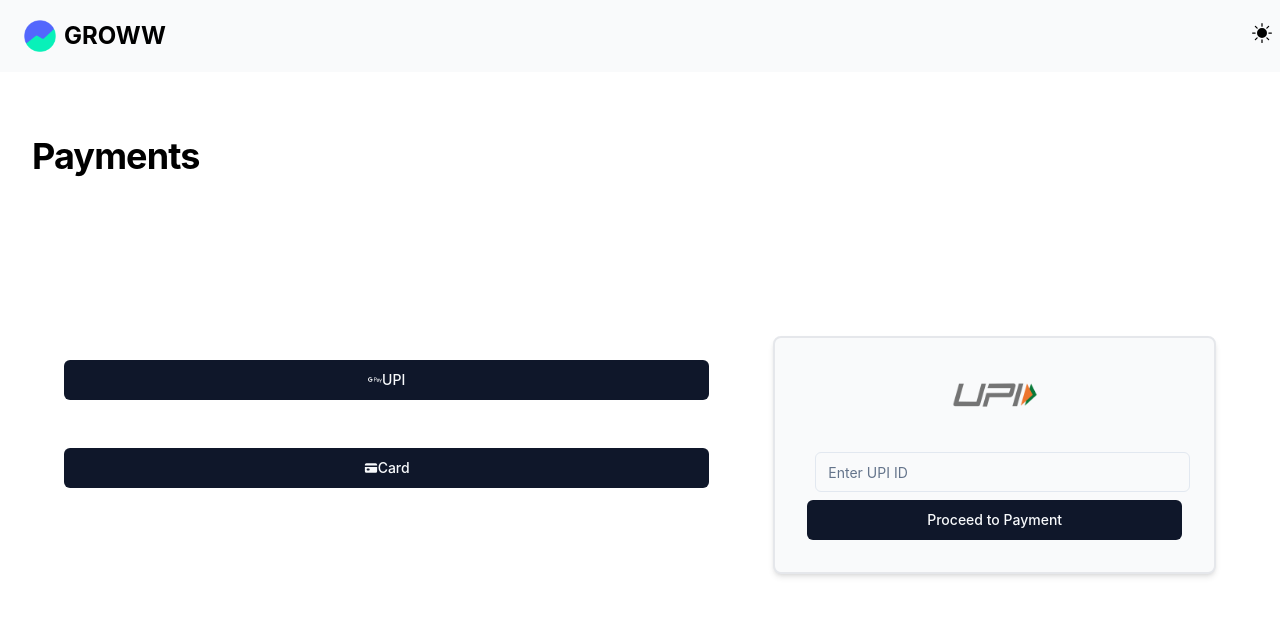
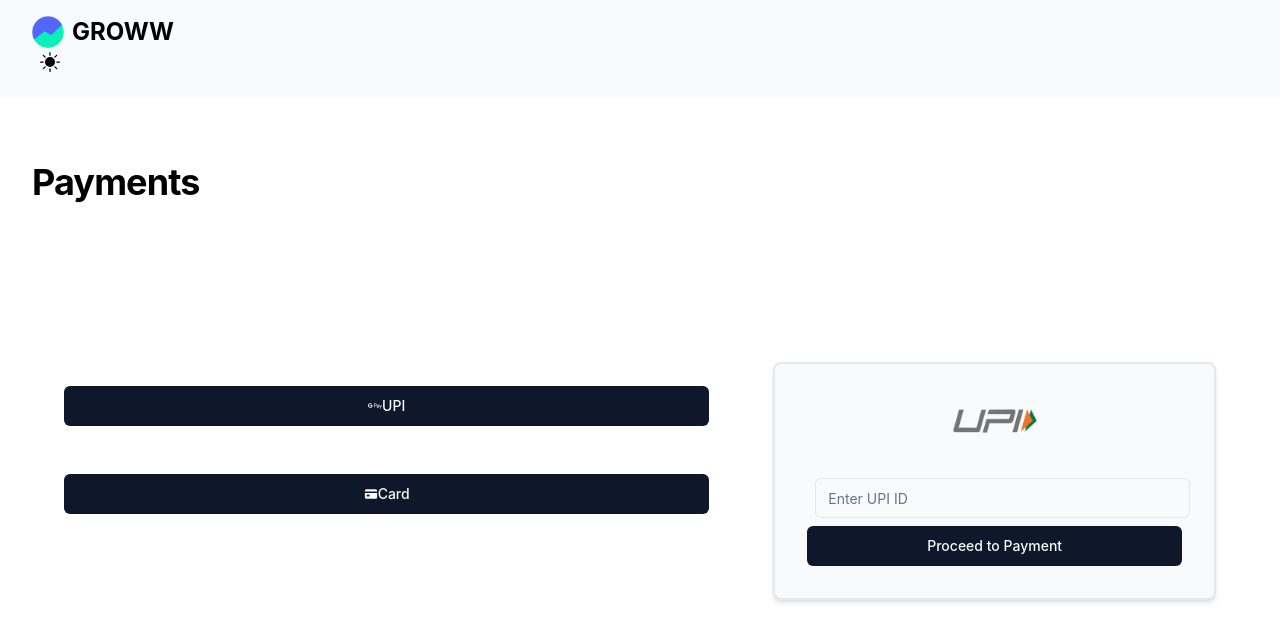
Before and after one commit to sejal8745/groww-assignment, a Next.js app: page /payment in a window 1280 px wide. Shown: the top 642 px of the page. Built offline with nearby package versions, Linux system fonts and the light colour scheme.

Commit message:
Update Navbar.tsx

```diff
--- a/src/components/Navbar.tsx
+++ b/src/components/Navbar.tsx
@@ -9,10 +9,10 @@
 const Navbar = () => {
     return (
         <>
-             <div className="flex w-full justify-between items-center relative overflow-x-auto py-4 bg-[#F9FAFB] dark:bg-[#374151]">
+             <div className="flex justify-between items-center relative overflow-x-auto py-4 bg-[#F9FAFB] dark:bg-[#374151]">
 {/*             <div className="py-4 flex "> */}
-                <div className="container mx-auto flex flex-col sm:flex-row items-center justify-between px-2">
-                    <div className="px-4 text-xl font-bold py-1">
+                <div className="container mx-auto px-4 sm:px-6 lg:px-8">
+                    <div className="flex items-center justify-between">
 
                         <div className="flex items-center">
 
```
